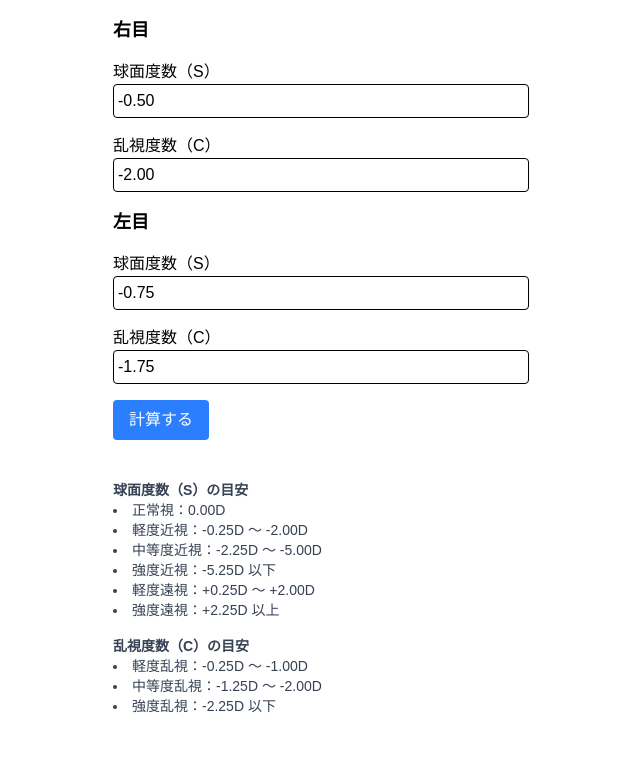
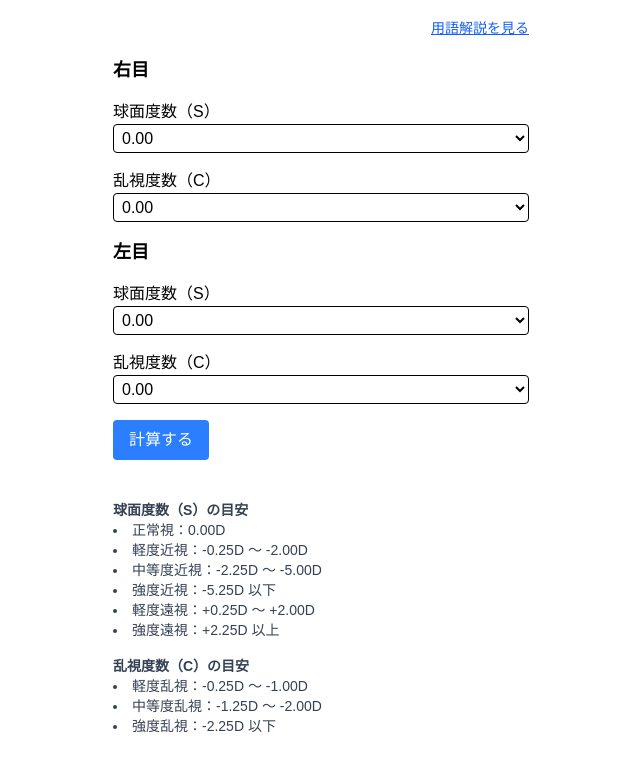
Before and after one commit to reopon/vision-estimator, a Next.js app: page / in a window 1280 px wide. Shown: the top 772 px of the page, without its empty margins (319-959 px from the left). Built offline with nearby package versions, Linux system fonts and the light colour scheme.

Commit message:
モーダルとか足した

```diff
--- a/src/app/page.tsx
+++ b/src/app/page.tsx
@@ -1,22 +1,46 @@
 "use client";
 
-import { useState } from "react";
+import { useState, useEffect } from "react";
+import { useSearchParams } from "next/navigation";
 
 export default function Home() {
-  const [rightSphere, setRightSphere] = useState("-0.50");
-  const [rightCylinder, setRightCylinder] = useState("-2.00");
-  const [leftSphere, setLeftSphere] = useState("-0.75");
-  const [leftCylinder, setLeftCylinder] = useState("-1.75");
+  const searchParams = useSearchParams();
+
+  const [rightSphere, setRightSphere] = useState("0.00");
+  const [rightCylinder, setRightCylinder] = useState("0.00");
+  const [leftSphere, setLeftSphere] = useState("0.00");
+  const [leftCylinder, setLeftCylinder] = useState("0.00");
   const [result, setResult] = useState("");
+  const [link, setLink] = useState("");
+  const [showGlossary, setShowGlossary] = useState(false);
 
-  const calculateVision = () => {
-    const sR = parseFloat(rightSphere);
-    const cR = parseFloat(rightCylinder);
-    const sL = parseFloat(leftSphere);
-    const cL = parseFloat(leftCylinder);
+  useEffect(() => {
+    const rs = searchParams.get("rs");
+    const rc = searchParams.get("rc");
+    const ls = searchParams.get("ls");
+    const lc = searchParams.get("lc");
+    if (rs && rc && ls && lc) {
+      setRightSphere(rs);
+      setRightCylinder(rc);
+      setLeftSphere(ls);
+      setLeftCylinder(lc);
+      calculateVision(rs, rc, ls, lc);
+    }
+  }, []);
+
+  const calculateVision = (
+    rs = rightSphere,
+    rc = rightCylinder,
+    ls = leftSphere,
+    lc = leftCylinder
+  ) => {
+    const sR = parseFloat(rs);
+    const cR = parseFloat(rc);
+    const sL = parseFloat(ls);
+    const cL = parseFloat(lc);
 
     if (isNaN(sR) || isNaN(cR) || isNaN(sL) || isNaN(cL)) {
-      setResult("すべての数値を正しく入力してください。\n（例: -0.75 や -1.75）\n入力範囲の目安: 球面度数 -20.00 〜 +10.00、乱視度数 0.00 〜 -6.00");
+      setResult("すべての数値を正しく入力してください。\n（例: -0.75）\n 入力範囲の目安:\n  球面度数 -20.00 〜 +10.00 \n 乱視度数 0.00 〜 -6.00");
       return;
     }
 
@@ -38,70 +62,125 @@ export default function Home() {
     setResult(
       `右目\n等価球面度数（SE）: ${seR.toFixed(2)}D\n推定裸眼視力: ${visionR}\n\n左目\n等価球面度数（SE）: ${seL.toFixed(2)}D\n推定裸眼視力: ${visionL}`
     );
+
+    const query = `?rs=${rs}&rc=${rc}&ls=${ls}&lc=${lc}`;
+    setLink(`${window.location.origin}/${query}`);
   };
 
-  const sphereOptions = ["0.00", "-0.50", "-0.75", "-1.00", "-1.50", "-2.00", "-3.00", "-5.00", "-10.00"];
-  const cylinderOptions = ["0.00", "-0.25", "-0.75", "-1.00", "-1.75", "-2.00", "-3.00", "-5.00"];
+  const generateRange = (start: number, end: number, step: number) => {
+    const values: string[] = [];
+    for (let v = start; v <= end; v += step) {
+      values.push(v.toFixed(2));
+    }
+    return values;
+  };
 
-  const renderDatalist = (id: string, options: string[]) => (
-    <datalist id={id}>
-      {options.map((val) => (
-        <option key={val} value={val} />
-      ))}
-    </datalist>
-  );
+  const sphereOptions = generateRange(-20, 10, 0.25);
+  const cylinderOptions = generateRange(-6, 0, 0.25);
 
   return (
     <main className="bg-white text-black max-w-md mx-auto p-4 space-y-4">
+      <div className="text-right">
+        <button
+          onClick={() => setShowGlossary(true)}
+          className="text-sm text-blue-600 underline"
+        >
+          用語解説を見る
+        </button>
+      </div>
+
+      {showGlossary && (
+        <div className="fixed inset-0 bg-black bg-opacity-50 flex items-center justify-center z-50">
+          <div className="bg-white p-6 rounded shadow-lg max-w-md w-full text-sm space-y-4">
+            <h2 className="text-lg font-semibold">用語解説</h2>
+            <ul className="list-disc list-inside space-y-2">
+              <li>
+                <strong>球面度数（S）</strong>：近視や遠視の度合いを示す数値。マイナスは近視、プラスは遠視。
+              </li>
+              <li>
+                <strong>乱視度数（C）</strong>：角膜や水晶体のゆがみによる乱視の強さ。0に近いほど乱視が少ない。
+              </li>
+              <li>
+                <strong>等価球面度数（SE）</strong>：球面度数と乱視度数から算出される総合的な度数。S + (C ÷ 2) で計算。
+              </li>
+              <li>
+                <strong>推定裸眼視力</strong>：SEから目安として推定される裸眼の視力。あくまで簡易的な指標です。
+              </li>
+            </ul>
+            <div className="text-right">
+              <button
+                onClick={() => setShowGlossary(false)}
+                className="mt-4 text-blue-600 underline"
+              >
+                閉じる
+              </button>
+            </div>
+          </div>
+        </div>
+      )}
 
       <div className="space-y-4">
         <h2 className="text-lg font-semibold">右目</h2>
         <label>球面度数（S）</label>
-        <input
-          list="sphereOptions"
+        <select
           value={rightSphere}
           onChange={(e) => setRightSphere(e.target.value)}
           className="border rounded p-1 w-full"
-        />
+        >
+          {sphereOptions.map((val) => (
+            <option key={val} value={val}>{val}</option>
+          ))}
+        </select>
         <label>乱視度数（C）</label>
-        <input
-          list="cylinderOptions"
+        <select
           value={rightCylinder}
           onChange={(e) => setRightCylinder(e.target.value)}
           className="border rounded p-1 w-full"
-        />
+        >
+          {cylinderOptions.map((val) => (
+            <option key={val} value={val}>{val}</option>
+          ))}
+        </select>
       </div>
 
       <div className="space-y-4">
         <h2 className="text-lg font-semibold">左目</h2>
         <label>球面度数（S）</label>
-        <input
-          list="sphereOptions"
+        <select
           value={leftSphere}
           onChange={(e) => setLeftSphere(e.target.value)}
           className="border rounded p-1 w-full"
-        />
+        >
+          {sphereOptions.map((val) => (
+            <option key={val} value={val}>{val}</option>
+          ))}
+        </select>
         <label>乱視度数（C）</label>
-        <input
-          list="cylinderOptions"
+        <select
           value={leftCylinder}
           onChange={(e) => setLeftCylinder(e.target.value)}
           className="border rounded p-1 w-full"
-        />
+        >
+          {cylinderOptions.map((val) => (
+            <option key={val} value={val}>{val}</option>
+          ))}
+        </select>
       </div>
-
-      {renderDatalist("sphereOptions", sphereOptions)}
-      {renderDatalist("cylinderOptions", cylinderOptions)}
 
       <button
         className="bg-blue-500 text-white px-4 py-2 rounded hover:bg-blue-600"
-        onClick={calculateVision}
+        onClick={() => calculateVision()}
       >
         計算する
       </button>
 
       {result && (
-       <pre className="bg-gray-100 text-black p-3 rounded whitespace-pre-wrap text-sm">{result}</pre>
+        <>
+          <pre className="bg-gray-100 text-black p-3 rounded whitespace-pre-wrap text-sm">{result}</pre>
+          <div className="text-sm mt-2">
+            共有リンク: <a href={link} className="text-blue-600 underline" target="_blank" rel="noopener noreferrer">{link}</a>
+          </div>
+        </>
       )}
 
       <div className="pt-6 text-sm text-gray-700">
```
